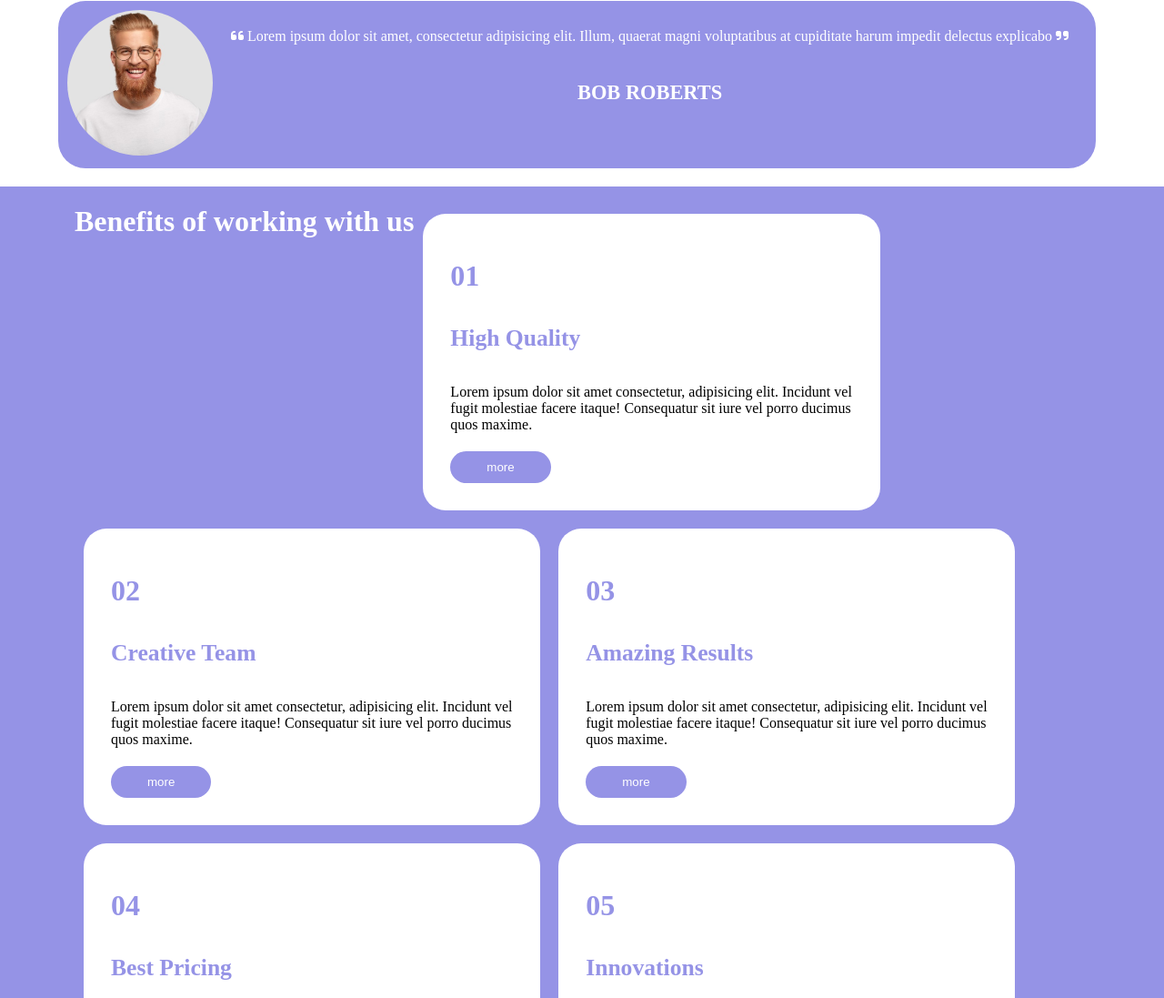
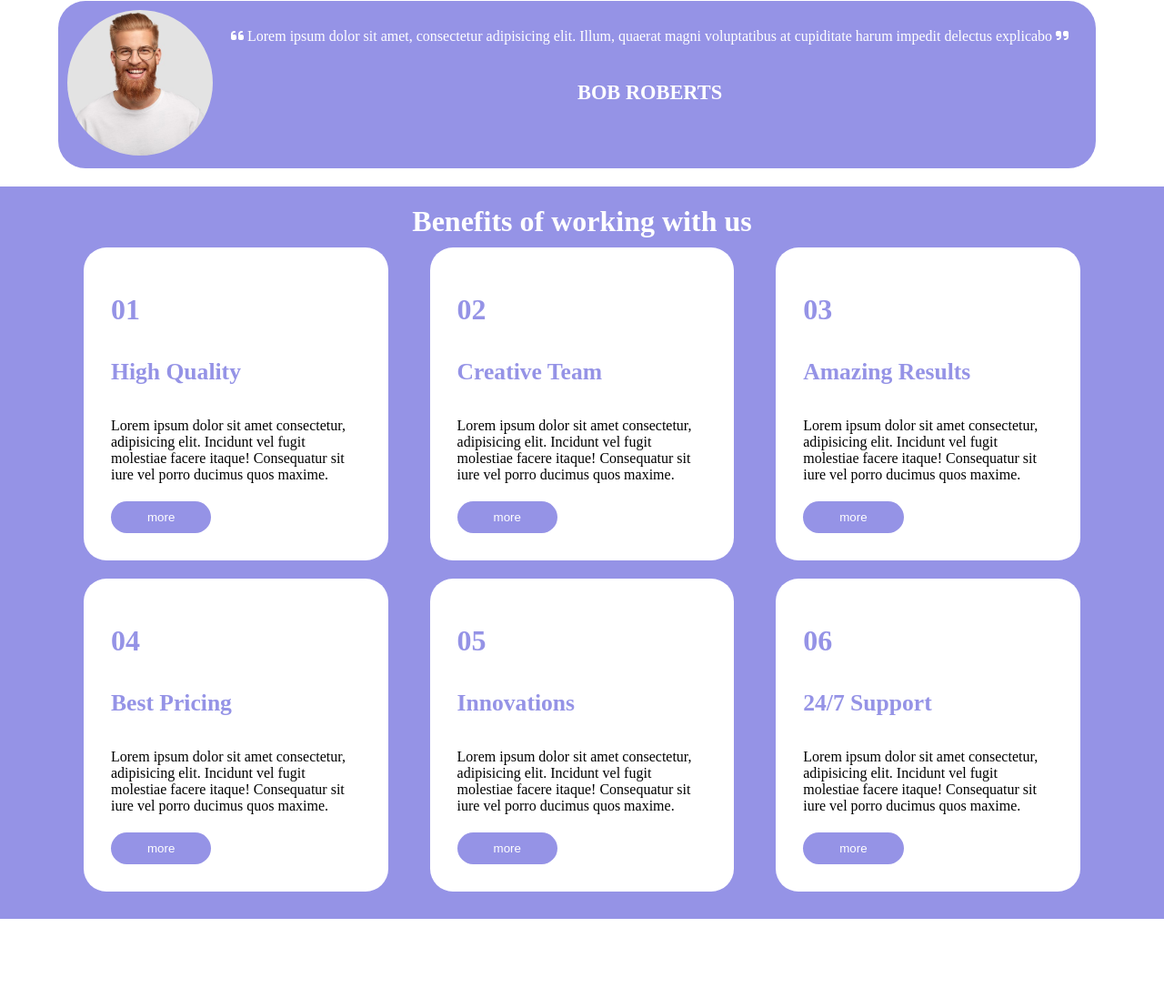
Before and after one commit to AngelicoDaniel/htmlcss-responsive-layout, a plain HTML site: page index.html in a window 1280 px wide. Shown: the part 2306-3403 px from the top of the page at 91% size. After the commit the page ends 3316 px from the top, so only its background shows below. Drawn offline with Linux system fonts and the light colour scheme.

Commit message:
benefits desktop responsive

```diff
--- a/assets/css/style.css
+++ b/assets/css/style.css
@@ -325,5 +325,14 @@ ul li{
         margin-top: 9rem;
     }
 
+    .big-container{
+        display: flex;
+        flex-wrap: wrap;
+        justify-content: space-between;
+    }
+
+    .benefits-card{
+        flex-basis: 30%;
+    }
 
 }
--- a/index.html
+++ b/index.html
@@ -169,9 +169,9 @@
 
         <section class="bg-purple">
 
+            <div class="benefits-text">Benefits of working with us</div>
+
             <div class="big-container">
-
-                <div class="benefits-text">Benefits of working with us</div>
 
                 <div class="benefits-card">
 
```
